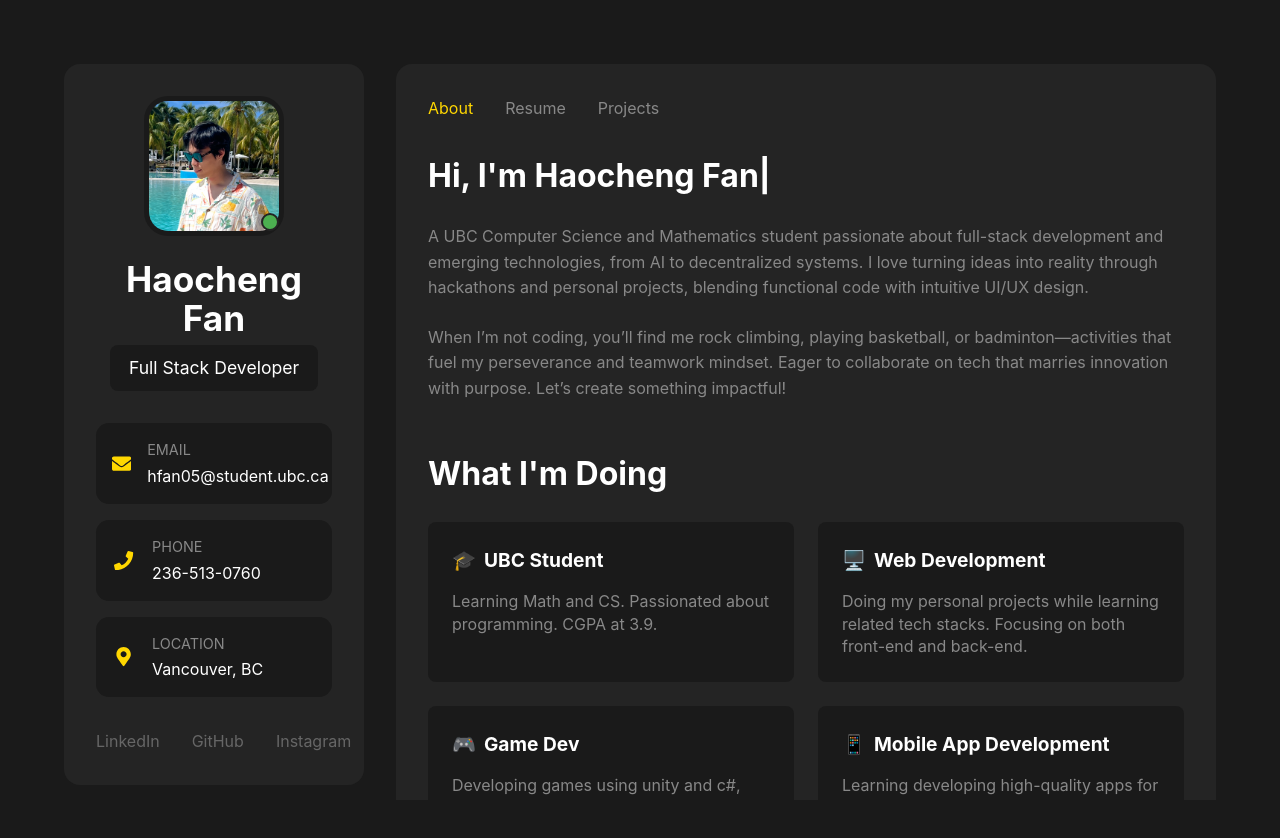
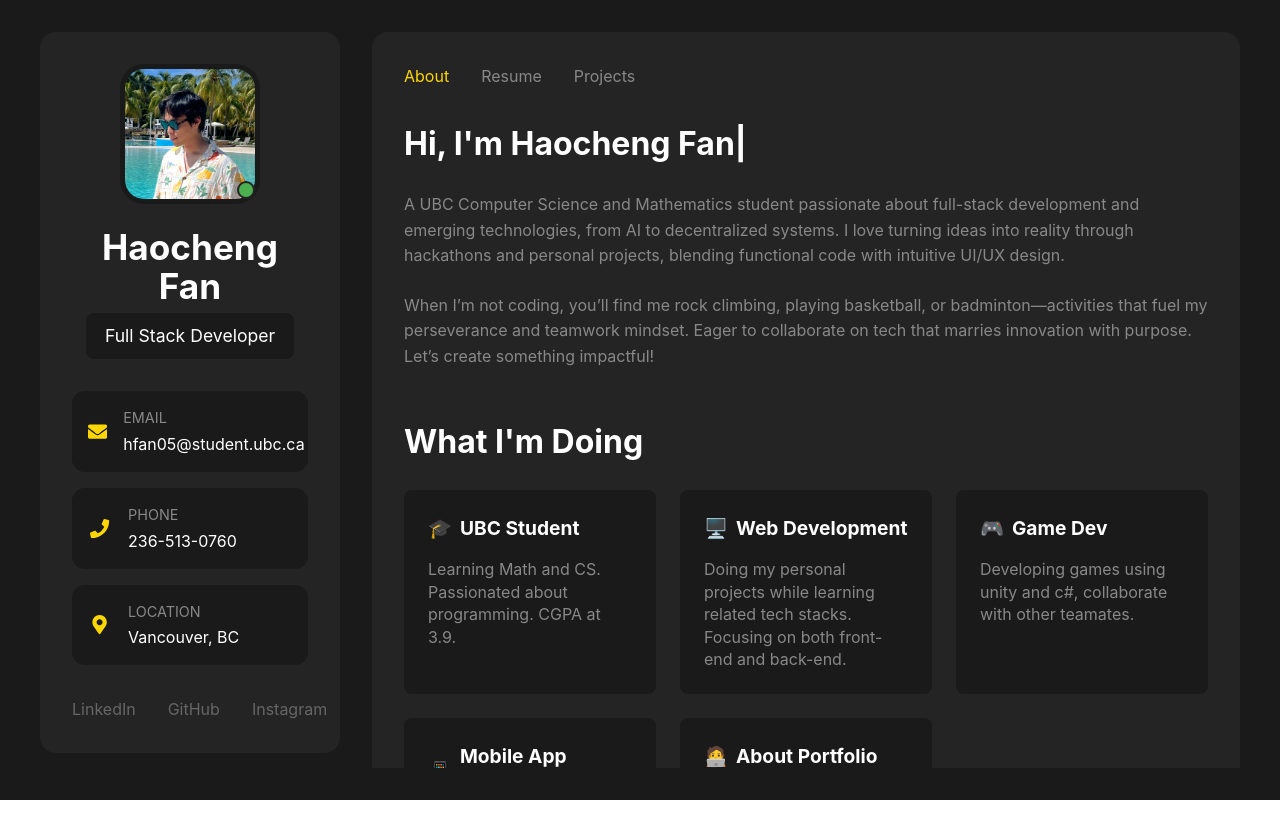
Before and after one commit to fanxiaotuGod/my-portfolio, a React (Vite) app: page / in a window 1280 px wide. Shown: the top 838 px of the page. After the commit the page ends 800 px from the top, so only its background shows below. Built offline with nearby package versions, Linux system fonts and the light colour scheme.

Commit message:
Working version3

```diff
--- a/src/App.css
+++ b/src/App.css
@@ -1,7 +1,7 @@
 #root {
   max-width: 1280px;
   margin: 0 auto;
-  padding: 2rem;
+  padding: 0 rem;
   text-align: left;
 }
 
--- a/src/App.tsx
+++ b/src/App.tsx
@@ -41,7 +41,7 @@ const ContentWrapper = styled.div`
 
   /* On mobile, further adjust for content overflow */
   @media (max-width: 768px) {
-    padding: 0 1rem;  /* Ensure padding for small screens */
+    // padding: 0 1rem;  /* Ensure padding for small screens */
     box-sizing: border-box;
   }
 `;
```
